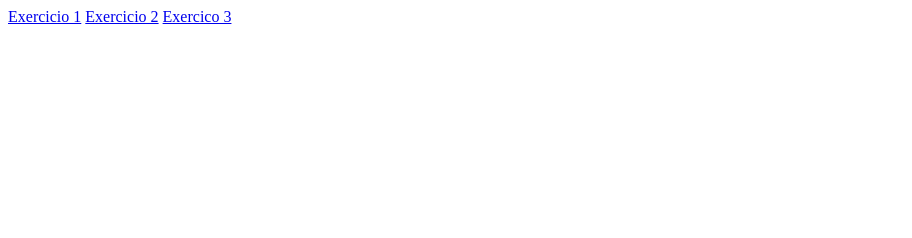
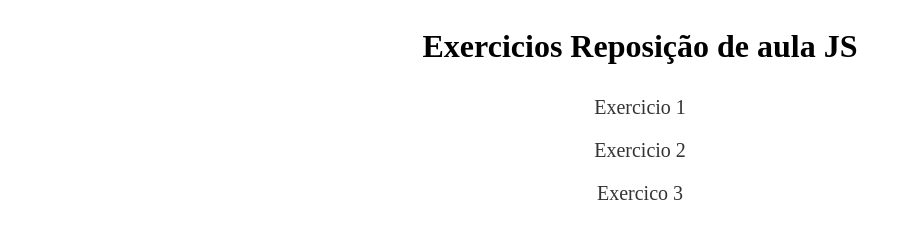
Before and after one commit to leohsilva7/exercicio-js, a plain HTML site: page index.html in a window 1280 px wide. Shown: the whole page, without its empty margins (0-912 px from the left). Drawn offline with Linux system fonts and the light colour scheme.

Commit message:
Concluido

```diff
--- a/index.html
+++ b/index.html
@@ -1,11 +1,32 @@
 <!DOCTYPE html>
-<html lang="en">
+<html lang="pt-br">
 <head>
     <meta charset="UTF-8">
     <meta name="viewport" content="width=device-width, initial-scale=1.0">
-    <title>Acessar os outros exercicios</title>
+    <title>Reposição de aula</title>
+
+    <style>
+        body{
+            display: flex;
+            flex-direction: column;
+            align-items: center;
+            justify-content: center;
+        }
+        h1{
+            margin-top: 20px;
+        }
+
+        a {
+            display: block;
+            margin: 10px 0;
+            text-decoration: none;
+            color: #333;
+            font-size: 20px;
+        }
+    </style>
 </head>
 <body>
+    <h1>Exercicios Reposição de aula JS</h1>
     <a href="https://leohsilva7.github.io/exercicio-js/exercicio1/ex1.html">Exercicio 1</a>
     <a href="https://leohsilva7.github.io/exercicio-js/exercicio2/ex2.html">Exercicio 2</a>
     <a href="https://leohsilva7.github.io/exercicio-js/exercicio3/ex3.html">Exercico 3</a>
```
